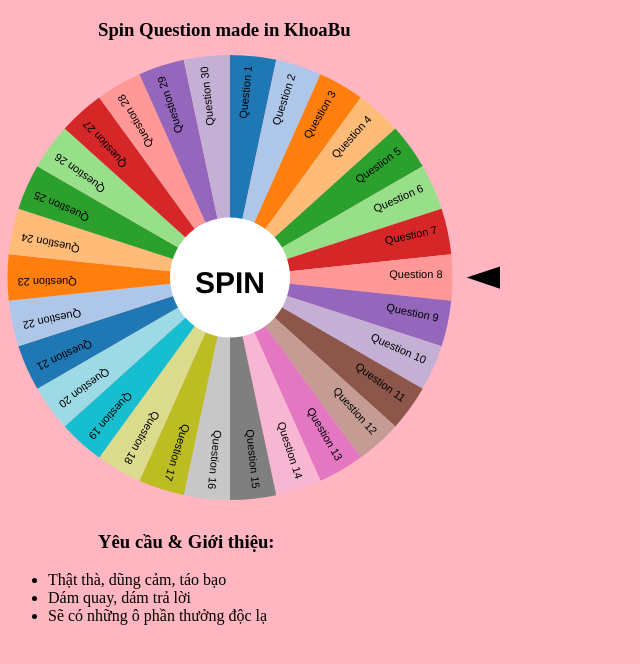
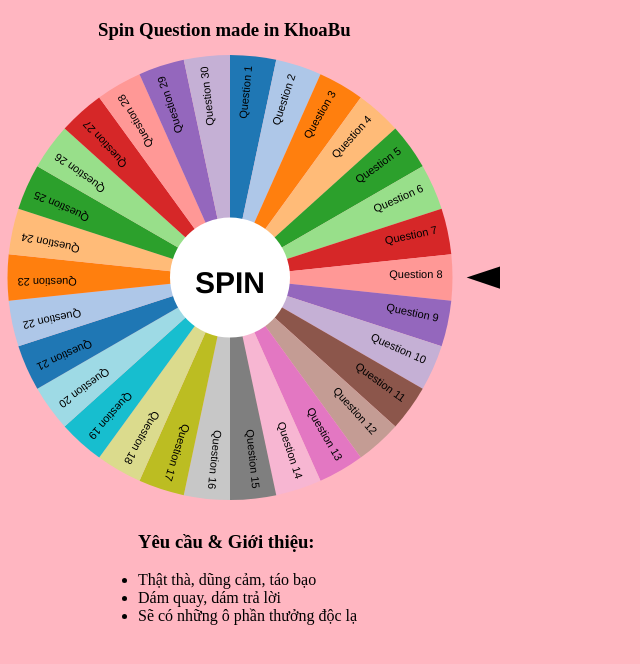
Before and after one commit to Vudangkhoa0910/SpinQuestion, a plain HTML site: page index.html in a window 1280 px wide. Shown: the whole page, without its empty margins (0-640 px from the left). Drawn offline with nearby package versions, Linux system fonts and the light colour scheme.

Commit message:
Push update index.html 3t

```diff
--- a/index.html
+++ b/index.html
@@ -66,7 +66,11 @@ SOFTWARE.
 
     .Req {
         margin-top: 490px;
-        margin-left:;
+        margin-left: 40px;
+    }
+
+    li {
+        margin-left: 50px;
     }
     </style>
 
@@ -82,6 +86,7 @@ SOFTWARE.
         <li>Thật thà, dũng cảm, táo bạo</li>
         <li>Dám quay, dám trả lời</li>
         <li>Sẽ có những ô phần thưởng độc lạ</li>
+    </ul>
     </div>
 
     <script src="https://d3js.org/d3.v3.min.js" charset="utf-8"></script>
```
